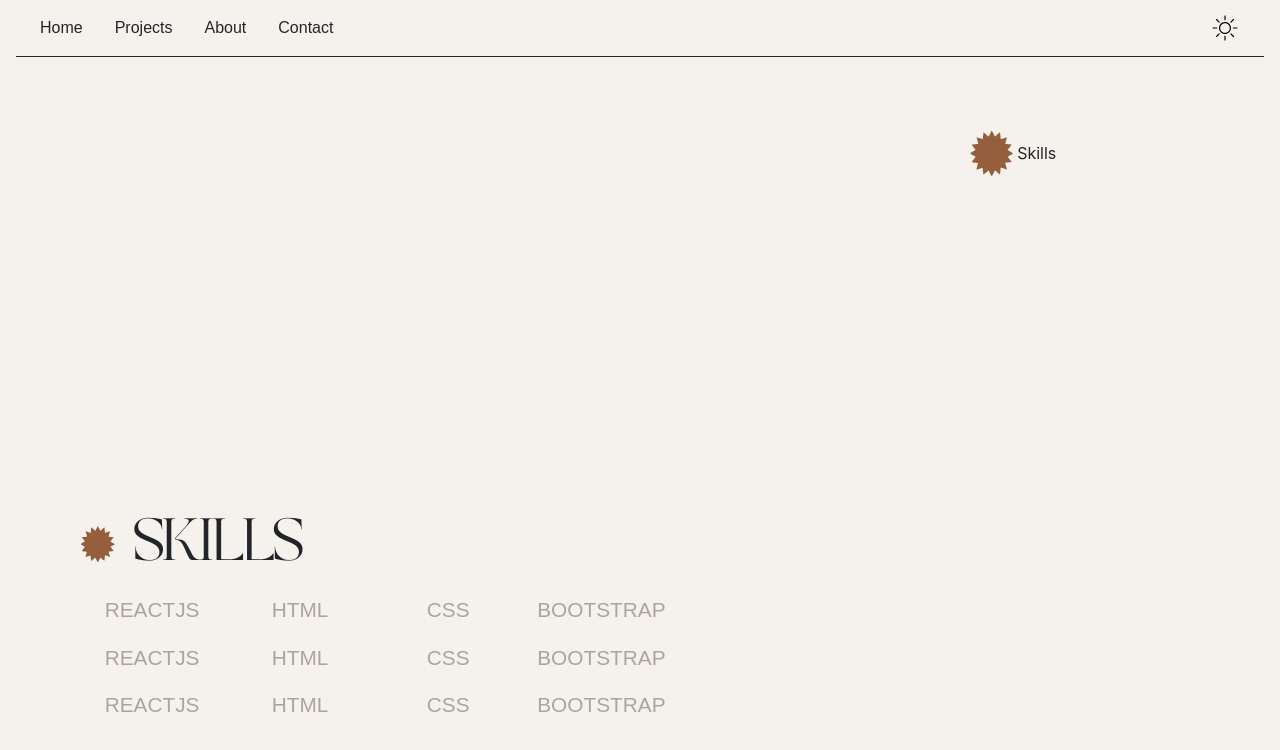
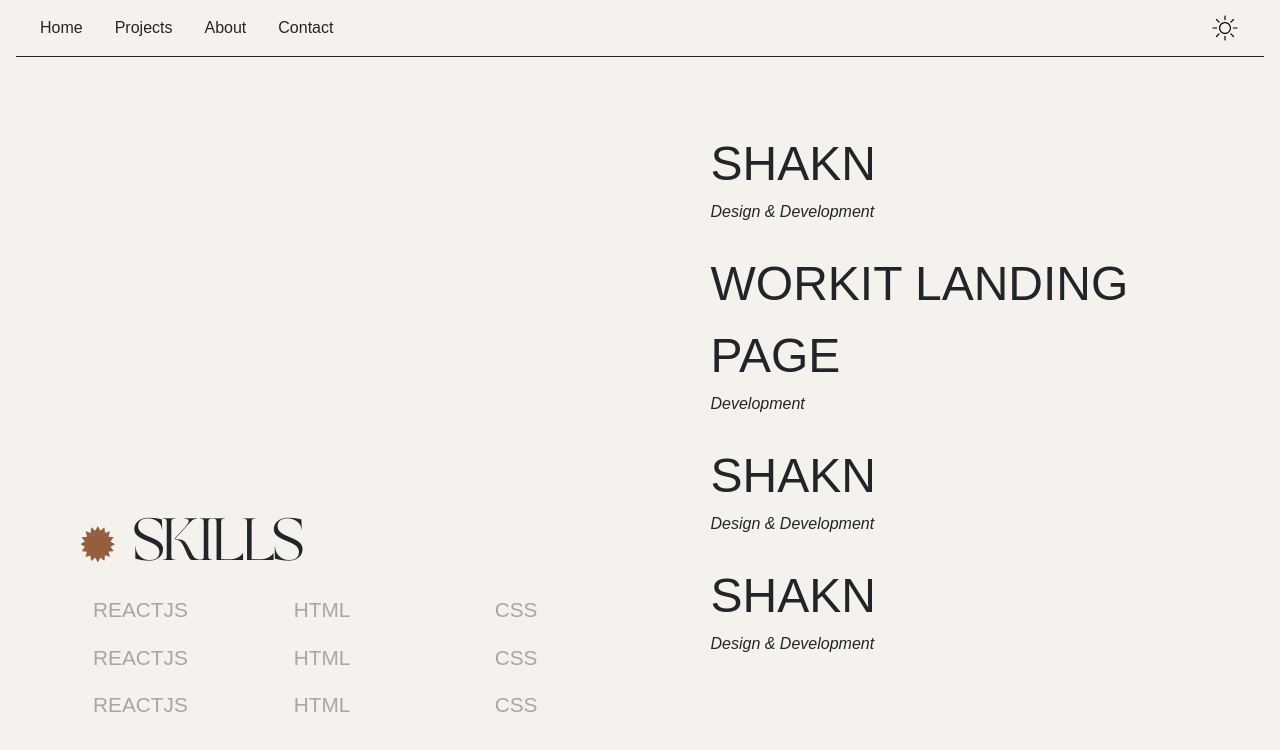
Before and after one commit to jazdmiller/jazmine-miller-portfolio, a React (Vite) app: page / in a window 1280 px wide. Shown: the top 750 px of the page. Built offline with nearby package versions, Linux system fonts and the light colour scheme.

Commit message:
projects page layout, hover animation on projects list

```diff
--- a/src/App.scss
+++ b/src/App.scss
@@ -256,6 +256,8 @@
 
 .skills-col{
   height: 80vh;
+  overflow: hidden;
+  position: relative;
 }
 
 .skills-label img{
@@ -273,12 +275,50 @@
   font-family: 'Montserrat', sans-serif;
   text-transform: uppercase;
   font-size: 1.3em;
+  text-align: start;
   color: #ADA3A3;
 }
+
+.skill-list-right div{
+ text-align: right;
+}
+
 
 .skill-list div:hover{
   color: var(--text-color);
   transition: color .3s ease-in-out;
+}
+
+.skill-list span{
+  margin-right: 30px;
+  flex-shrink: 0;
+}
+
+
+
+.project-col {
+  text-align: start;
+  // padding-left: 10%;
+  overflow-wrap: break-word;
+  font-family: 'Montserrat', sans-serif;
+}
+
+.project-title{
+  font-weight: 500;
+  text-transform: uppercase;
+  font-size: 3em;
+  width: 75%;
+  transition: transform .2s ease-in-out;
+}
+
+.project-title:hover{
+  font-style: italic;
+  font-weight: 300;
+  transform: translateX(10px) ;
+}
+
+.project-subtext{
+  font-style: italic;
 }
 /* ******* PROJECTS PAGE END ********** */
 
--- a/src/pages/Projects.jsx
+++ b/src/pages/Projects.jsx
@@ -6,31 +6,48 @@
     <div className='container-fluid text-center projects-container mx-5'>
 
       <div className='row'>
-        <div className='col col-md-6 skills-col d-flex flex-column'>
+        <div className='col-12 col-md-6 skills-col d-flex flex-column'>
           <div className=' row mt-auto justify-content-start mr-0'>
             <span className='skills-label'><img className='mr-3' src={SkillsIcon} />Skills</span>
           </div>
-          <div className='row mr-0 skill-list'>
+          <div className='row mr-0 skill-list '>
+            <div className='col'>ReactJs</div>
+            <div  className='col'>HTML</div>
+            <div  className='col'>CSS</div>
+
+          </div>
+          <div className='row  text-start mr-0 my-3 skill-list '>
+            <div className='col text-start'>ReactJs</div>
+            <div className='col'>HTML</div>
+            <div className='col'>CSS</div>
+
+          </div>
+          <div className='row mr-0 mb-5 skill-list '>
             <div className='col'>ReactJs</div>
             <div className='col'>HTML</div>
             <div className='col'>CSS</div>
-            <div className='col'>Bootstrap</div>
-          </div>
-          <div className='row mr-0 my-3 skill-list'>
-            <div className='col'>ReactJs</div>
-            <div className='col'>HTML</div>
-            <div className='col'>CSS</div>
-            <div className='col'>Bootstrap</div>
-          </div>
-          <div className='row mr-0 mb-5 skill-list'>
-            <div className='col'>ReactJs</div>
-            <div className='col'>HTML</div>
-            <div className='col'>CSS</div>
-            <div className='col'>Bootstrap</div>
+
           </div>
         </div>
-        <div className='col col-md-6'>
-          <span><img src={SkillsIcon} />Skills</span>
+
+        <div className='col col-md-6 mr-auto project-col'>
+          <div>
+            <div className='project-title'>Shakn</div>
+            <div className='project-subtext'>Design & Development</div>
+          </div>
+          <div className='pt-4'>
+            <div className='project-title'>Workit Landing Page</div>
+            <div className='project-subtext'>Development</div>
+          </div>
+          <div  className='pt-4'>
+            <div className='project-title'>Shakn</div>
+            <div className='project-subtext'>Design & Development</div>
+          </div>
+          <div  className='pt-4'>
+            <div className='project-title'>Shakn</div>
+            <div className='project-subtext'>Design & Development</div>
+          </div>
+
         </div>
       </div>
 
```
